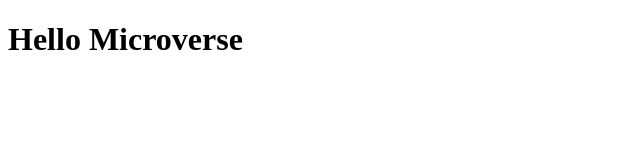
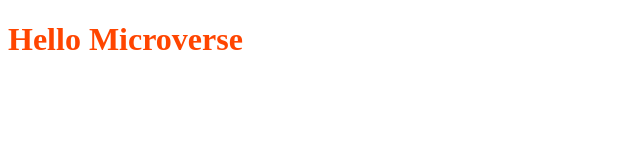
Before and after one commit to ahmidou09/Hello-Microverse, a website: page index.html in a window 1280 px wide. Shown: the whole page, without its empty margins (0-640 px from the left). Drawn offline with Linux system fonts and the light colour scheme.

```diff
--- a/index.html
+++ b/index.html
@@ -4,6 +4,7 @@
     <meta charset="UTF-8" />
     <meta http-equiv="X-UA-Compatible" content="IE=edge" />
     <meta name="viewport" content="width=device-width, initial-scale=1.0" />
+    <link rel="stylesheet" href="style.css">
     <title>Hello Microverse</title>
   </head>
   <body>
```
Also changed, not shown: package.json (added, +27 -0 lines), .github/workflows/linters.yml (added), .stylelintrc.json (added), 3 other files.
